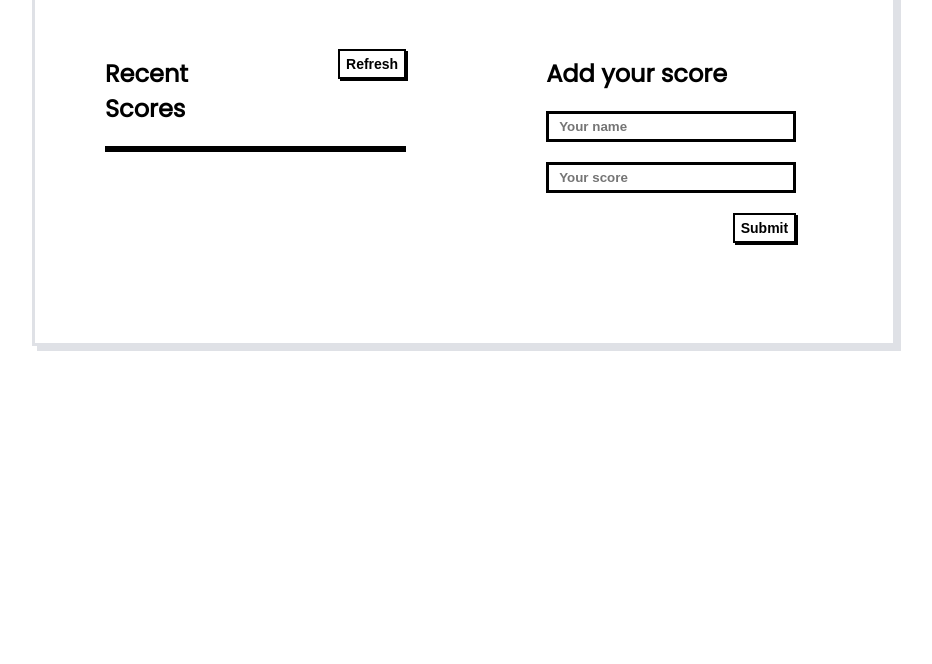
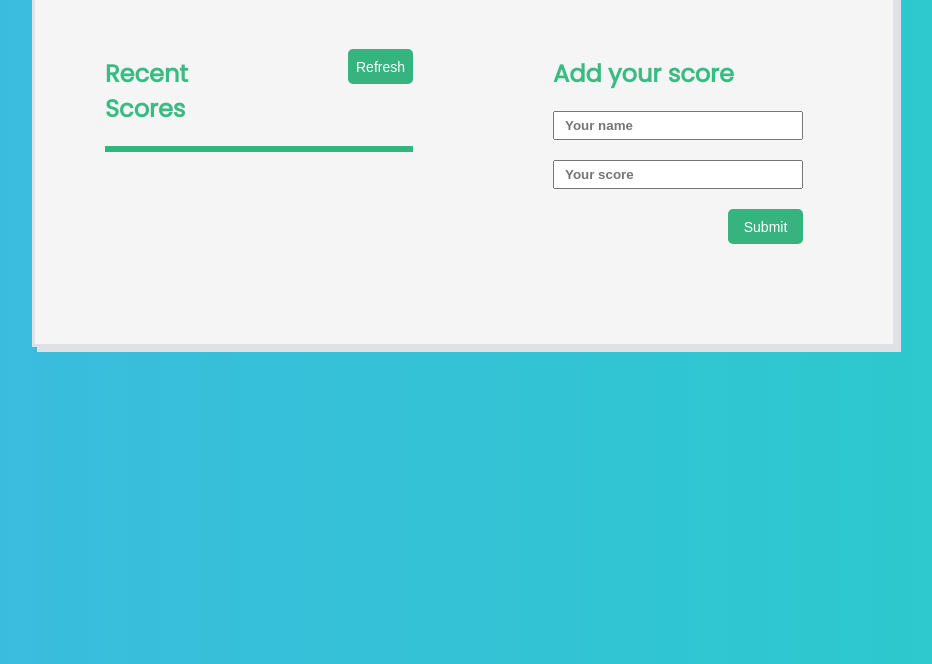
Before and after one commit to thecodechaser/leaderboard, a website built with webpack: page src/index.html in a window 1280 px wide. Shown: the part 136-800 px from the top of the page, without its empty margins (176-1108 px from the left). Built offline with nearby package versions, Linux system fonts and the light colour scheme; no server answers.

Commit message:
Add styles for leaderboard

```diff
--- a/src/style.css
+++ b/src/style.css
@@ -5,6 +5,7 @@
 
 body {
   font-family: "Poppins", sans-serif;
+  background: linear-gradient(to right, #3dbae1, #2acbcb);
 }
 
 main {
@@ -12,21 +13,33 @@
   margin: 30px 20px 0 20px;
   box-shadow: 5px 5px #dfe1e6;
   padding: 20px;
+  background-color: #f5f5f5;
 }
 
 button {
-  background-color: white;
+  background-color: #36b37f;
   cursor: pointer;
-  box-shadow: 2px 2px black;
-  font-weight: bold;
-  height: 30px;
+  height: 35px;
+  width: 75px;
   font-size: 14px;
-  border: 2px solid black;
+  border: 2px solid #36b37f;
+  color: #fff;
+  font-weight: 100;
+  border-radius: 5px;
 }
 
 input {
   padding: 5px 10px;
-  border: 3px solid black;
+}
+
+input:hover {
+  border: 3px solid #36b37f;
+  outline: none;
+}
+
+h1,
+h2 {
+  color: #3abb83;
 }
 
 /* main-section */
@@ -53,7 +66,7 @@
 }
 
 .recent-score-d {
-  border: 3px solid black;
+  border: 3px solid #36b37f;
 }
 
 .score-list {
@@ -62,16 +75,15 @@
   list-style-type: none;
   padding: 0;
   margin: 0;
-  gap: 10px;
 }
 
 .score {
   padding: 5px 10px;
   font-weight: bold;
-}
-
-.score:nth-child(odd) {
-  background-color: rgba(128, 128, 128, 0.288);
+  border: 1px solid rgba(128, 128, 128, 0.288);
+  border-left: 5px solid #36b37f;
+  margin: 8px 10px;
+  border-radius: 5px;
 }
 
 /* add-score-section */
@@ -99,6 +111,7 @@
 .msg {
   margin-top: 30px;
   font-weight: bold;
+  color: #36b37f;
 }
 
 /* desktop styles */
@@ -109,7 +122,7 @@
   }
 
   .refresh-btn {
-    margin-left: 150px;
+    margin-left: 140px;
   }
 }
 
```
Also changed, not shown: src/index.html (+0 -4 lines).
